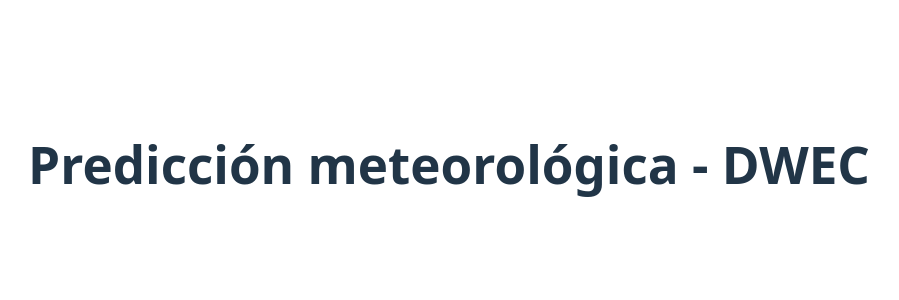
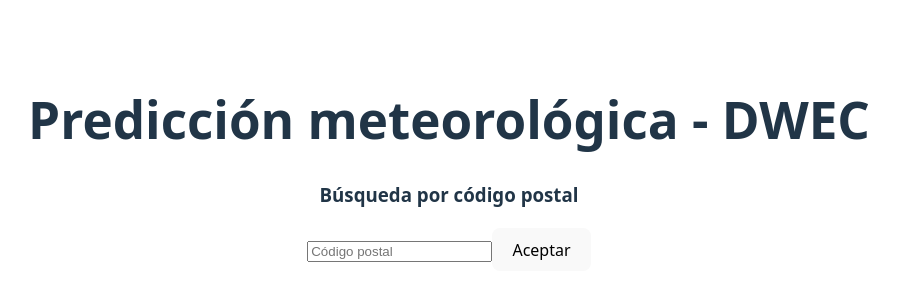
Before and after one commit to CristinaMFB/ProyectoAEMET, a React app in the folder frontend/: page / in a window 1280 px wide. Shown: the part 236-536 px from the top of the page, without its empty margins (191-1090 px from the left). Built offline with nearby package versions, Linux system fonts and the light colour scheme; the HTML template or start-up script is replaced by a standard one.

Commit message:
Añado el primer tipo de búsqueda: por código postal

```diff
--- /dev/null
+++ b/frontend/src/components/BuscadorCP.jsx
@@ -0,0 +1,29 @@
+import { useState } from "react";
+import { useNavigate } from "react-router-dom";
+
+export function BuscadorCP() {
+    //UseState para guardar lo que se escribe en el input
+    const [cp, setCp] = useState("");
+    //Hook de React Router
+    const navigate = useNavigate();
+
+    //Función cuando el usuario pulsa el botón "Aceptar"
+    function busqueda() {
+        //Si el usuario no escribe nada, mostrar mensaje
+        if(!cp) {
+            alert("Introduce un código postal");
+            return;
+        }
+
+        //Al pulsar el botón aceptar, ir a la página de predicción por días enviando el código postal como parámetro
+        navigate(`/prediccion-dias?cp=${cp}`);
+    }
+
+    return (
+        <div>
+            <h3>Búsqueda por código postal</h3>
+            <input type="text" placeholder="Código postal" value={cp} onChange={(e) => setCp(e.target.value)}/>
+            <button onClick={busqueda}>Aceptar</button>
+        </div>
+    );
+}
--- a/frontend/src/pages/Inicio.jsx
+++ b/frontend/src/pages/Inicio.jsx
@@ -1,8 +1,11 @@
+import { BuscadorCP } from "../components/BuscadorCP";
+
 export function Inicio() {
   return (
     <div>
       <h1>Predicción meteorológica - DWEC</h1>
       {/*BÚSQUEDAS*/}
+      <BuscadorCP/>
     </div>
   );
 }
```
